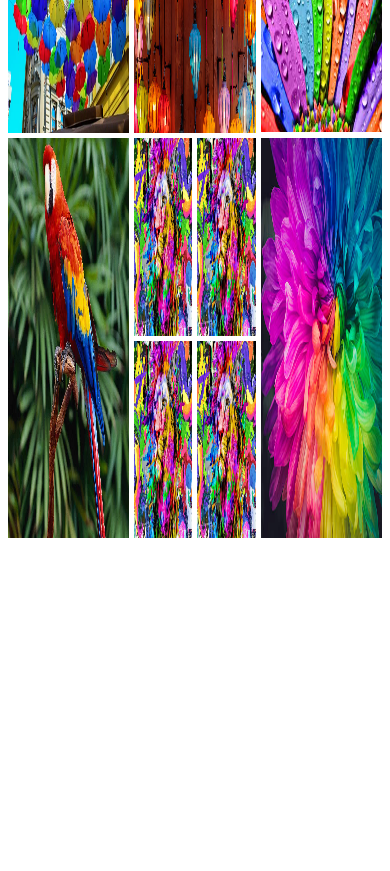
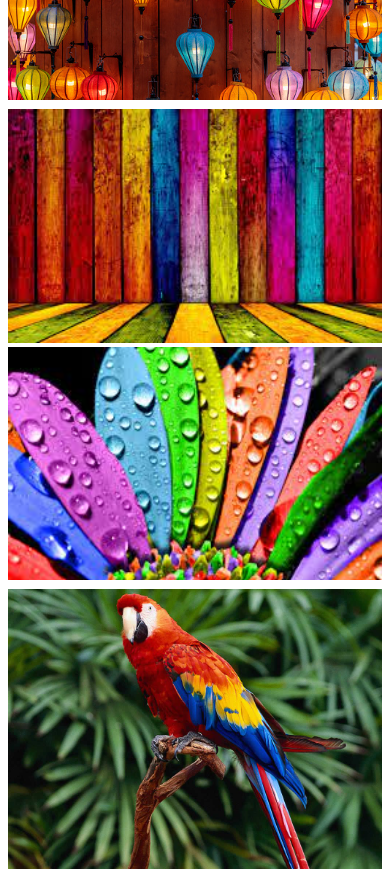
Before and after one commit to afroza-sultana/picture-collage, a plain HTML site: page index.html in a window 390 px wide. Shown: the part 680-1551 px from the top of the page. Before the commit the page ends 1226 px from the top, so only its background shows below. Drawn offline with Linux system fonts and the light colour scheme.

Commit message:
media query added

```diff
--- a/index.html
+++ b/index.html
@@ -27,6 +27,16 @@
             grid-template-columns: repeat(2, 1fr);
             gap: 5px;
         }
+        @media  screen and (max-width:576px) {
+            .row{
+                flex-direction: column;
+                height: auto;
+            }
+            .box-collage{
+            grid-template-columns:  1fr;
+
+        }
+        }
     </style>
 </head>
 <body>
```
